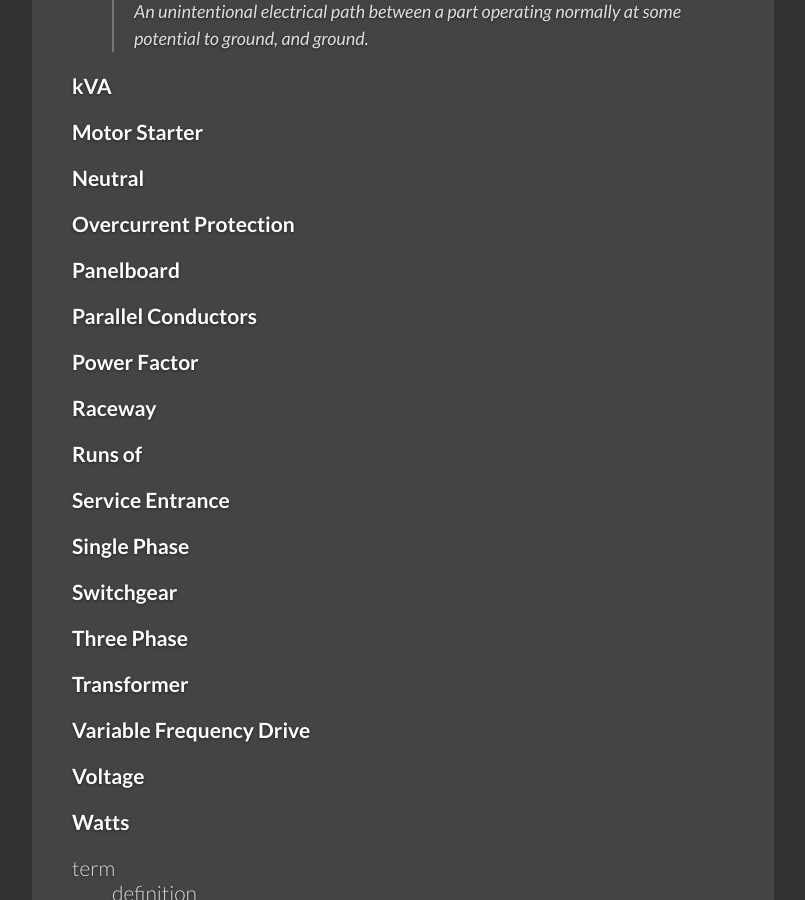
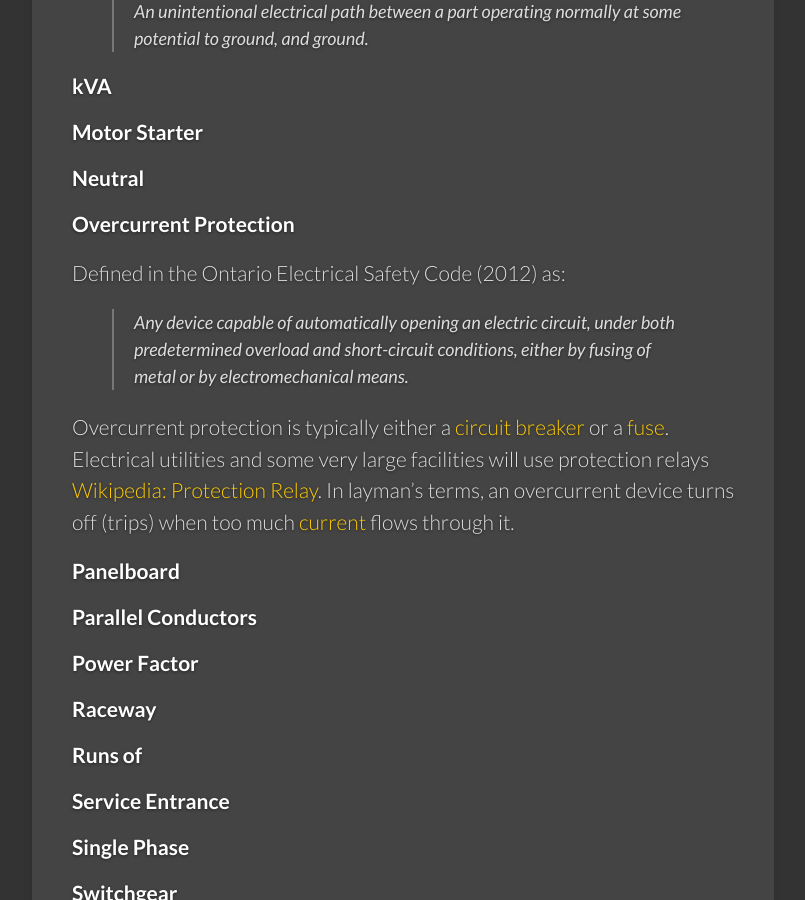
Before and after one commit to astallaert/astallaert.github.io, a Jekyll site: the page built from _ee/power-terminology.md, in a window 1280 px wide and 900 px high, scrolled down 2988 px. Shown: the whole window, without its empty margins (139-944 px from the left). Built offline with Jekyll 4.4.1, drawn with Linux system fonts in a browser that asks for light colours.

Commit message:
updated power definitions

```diff
--- a/_ee/power-terminology.md
+++ b/_ee/power-terminology.md
@@ -98,6 +98,12 @@ Defined in the Ontario Electrical Safety Code (2012) as:
 
 #### Overcurrent Protection
 
+Defined in the Ontario Electrical Safety Code (2012) as:
+
+> Any device capable of automatically opening an electric circuit, under both predetermined overload and short-circuit conditions, either by fusing of metal or by electromechanical means.
+
+Overcurrent protection is typically either a [circuit breaker]({{ site.baseurl }}/ee/power-terminology/#circuit-breaker) or a [fuse]({{ site.baseurl }}/ee/power-terminology/#fuse). Electrical utilities and some very large facilities will use protection relays [Wikipedia: Protection Relay](http://en.wikipedia.org/wiki/Protective_relay). In layman's terms, an overcurrent device turns off (trips) when too much [current]({{ site.baseurl }}/ee/power-terminology/#current) flows through it.
+
 #### Panelboard
 
 #### Parallel Conductors
```
